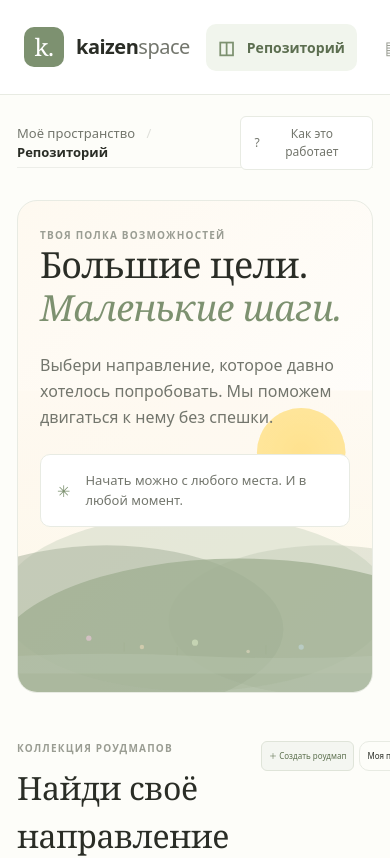
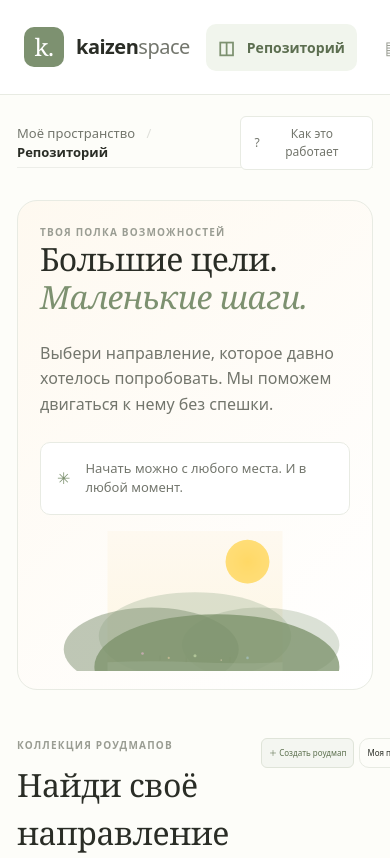
Before and after one commit to Mesa-afk/Kaidzen_Space, a Next.js app: page / in a window 390 px wide. Shown: the top 858 px of the page. Built offline with nearby package versions, Linux system fonts and the light colour scheme.

Commit message:
fix: compact welcome hero and improve meadow contrast

```diff
--- a/app/diamond-components.css
+++ b/app/diamond-components.css
@@ -7,9 +7,9 @@
    ============================================ */
 
 .welcome {
-  min-height: 420px;
+  min-height: 280px;
   margin: 0 0 var(--space-2xl);
-  padding: var(--space-2xl) var(--space-xl);
+  padding: 28px 32px;
   background: linear-gradient(135deg, var(--cream) 0%, var(--surface) 100%);
   border-radius: var(--radius-xl);
   border: 1px solid var(--border);
@@ -23,7 +23,7 @@
 
 .welcome-copy h1 {
   font-family: var(--font-serif);
-  font-size: clamp(36px, 4vw, 48px);
+  font-size: clamp(32px, 3.2vw, 40px);
   font-weight: 400;
   line-height: 1.2;
   color: var(--text);
@@ -63,9 +63,9 @@
 
 .hero-meadow {
   width: 100%;
-  height: 100%;
-  min-height: 320px;
-  transition: opacity 0.3s ease;
+  height: 220px;
+  max-height: 100%;
+  display: block;
 }
 
 @media (prefers-reduced-motion: reduce) {
--- a/app/responsive-layout.css
+++ b/app/responsive-layout.css
@@ -10,15 +10,15 @@
   .welcome-copy{max-width:none;min-width:0}
   .welcome-copy h1{font-size:clamp(29px,3.6vw,36px)}
   .welcome-copy>p{max-width:100%}
-  .hero-meadow{position:relative;inset:auto;width:100%;height:235px;border-radius:8px;opacity:.85}
+  .hero-meadow{position:relative;inset:auto;width:100%;height:190px;max-height:190px;border-radius:8px}
 }
 
 /* Keep the illustration below the copy on narrow screens so it can never overlap text. */
 @media(max-width:680px){
   .shell{display:grid;grid-template-columns:minmax(0,1fr)}
   .main-area{padding-right:17px;padding-left:17px}
-  .welcome{display:block;min-height:365px;padding:27px 22px 165px}
+  .welcome{display:block;min-height:0;padding:24px 22px 18px}
   .welcome-copy{max-width:100%}
   .welcome-copy>p{max-width:100%}
-  .hero-meadow{position:absolute;top:auto;right:0;bottom:0;width:100%;height:155px;opacity:.72}
+  .hero-meadow{position:relative;top:auto;right:auto;bottom:auto;width:100%;height:140px;max-height:140px;margin-top:16px}
 }
```
